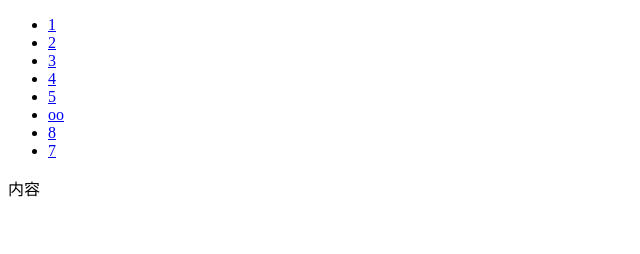
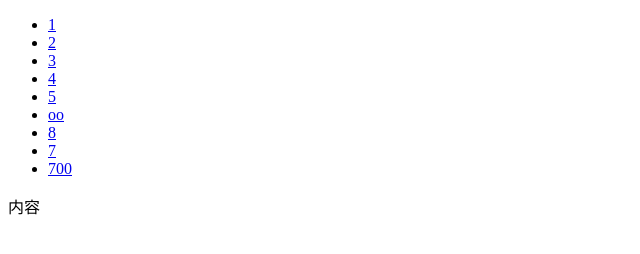
Before and after one commit to huangfengdan/test, a plain HTML site: page views/index.html in a window 1280 px wide. Shown: the whole page, without its empty margins (0-640 px from the left). Drawn offline with Linux system fonts and the light colour scheme.

Commit message:
更新08

```diff
--- a/views/index.html
+++ b/views/index.html
@@ -19,6 +19,7 @@
 			<li><a href="#">oo</a></li>
 			<li><a href="#">8</a></li>
 			<li><a href="#">7</a></li>
+			<li><a href="#">700</a></li>
 		</ul>
 	</div><!-- 侧栏 -->
 	<div class="content">
```
